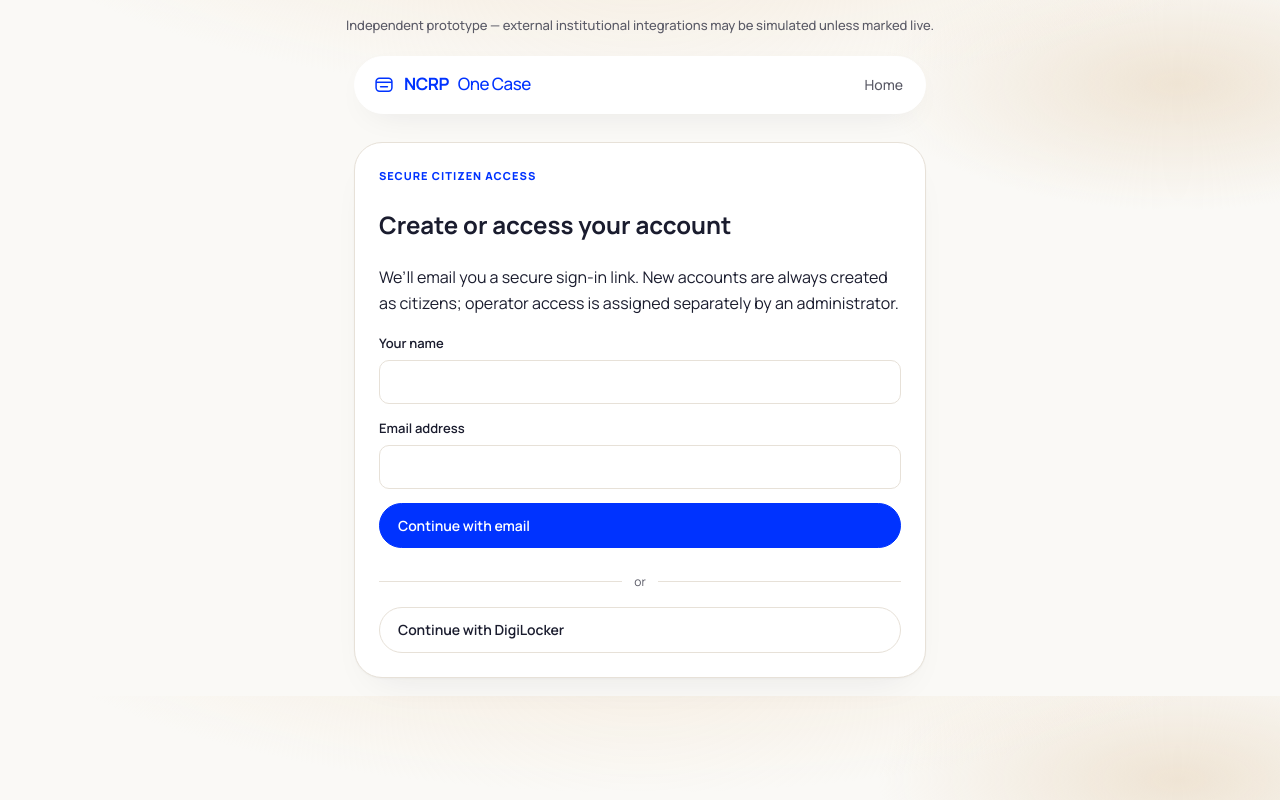
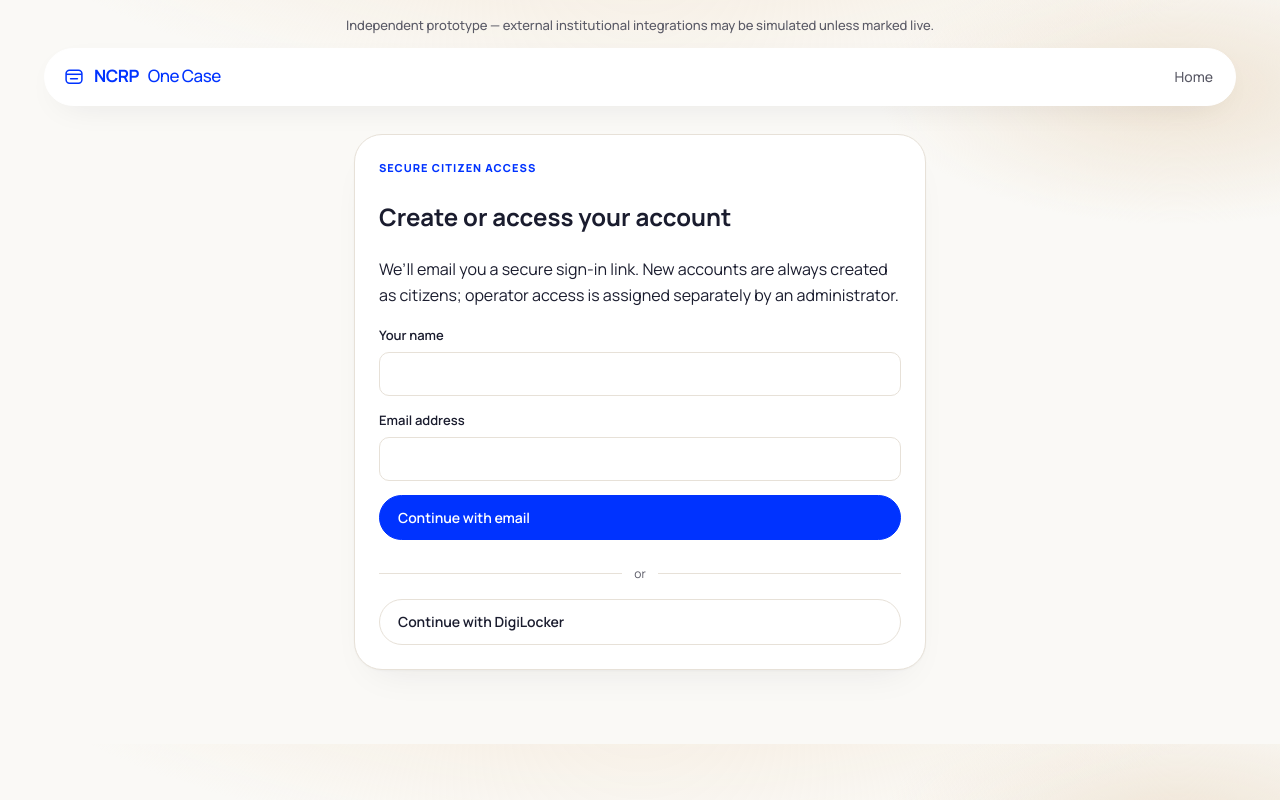
Before and after one commit to 36taransingh5-dotcom/ncrp-one-case, a Next.js app: page /auth in a window 1280 px wide. Built offline with nearby package versions, Linux system fonts and the light colour scheme; no server answers.

Commit message:
Keep the pill nav full-width on sign-in and report
The auth and report shells were constraining the floating nav to the
form column. Put the bar in the page shell so it matches home.

Co-authored-by: Taran Pal Singh <36taransingh5@gmail.com>

```diff
--- a/app/auth/page.tsx
+++ b/app/auth/page.tsx
@@ -16,9 +16,14 @@ export default function AuthPage() {
   return (
     <>
       <PrototypeNotice />
-      <main className="shell" style={{ maxWidth: 620, paddingTop: 8 }}>
+      <div className="shell">
         <SiteNav links={[{ href: "/", label: "Home" }]} />
-        <section className="card section" style={{ marginTop: 28 }}>
+      </div>
+      <main
+        className="shell"
+        style={{ maxWidth: 620, paddingTop: 28, paddingBottom: 56 }}
+      >
+        <section className="card section">
           <div className="eyebrow">Secure citizen access</div>
           <h1>Create or access your account</h1>
           <p>
--- a/app/enhancements.css
+++ b/app/enhancements.css
@@ -1371,7 +1371,7 @@
 /* --- Intake --------------------------------------------------------------- */
 .report-shell {
   max-width: 760px;
-  padding-top: 8px;
+  padding-top: 28px;
   padding-bottom: 50px;
 }
 .report-card {
--- a/app/report/page.tsx
+++ b/app/report/page.tsx
@@ -7,13 +7,15 @@ export default function ReportPage() {
   return (
     <>
       <PrototypeNotice extra="This form does not file an official complaint." />
-      <main className="shell report-shell">
+      <div className="shell">
         <SiteNav
           links={[
             { href: "/", label: "Home" },
             { href: "/cases", label: "Your cases" },
           ]}
         />
+      </div>
+      <main className="shell report-shell">
         <div className="card section report-card">
           <span className="eyebrow">Report financial cyber fraud</span>
           <h1>Tell us what happened.</h1>
```
